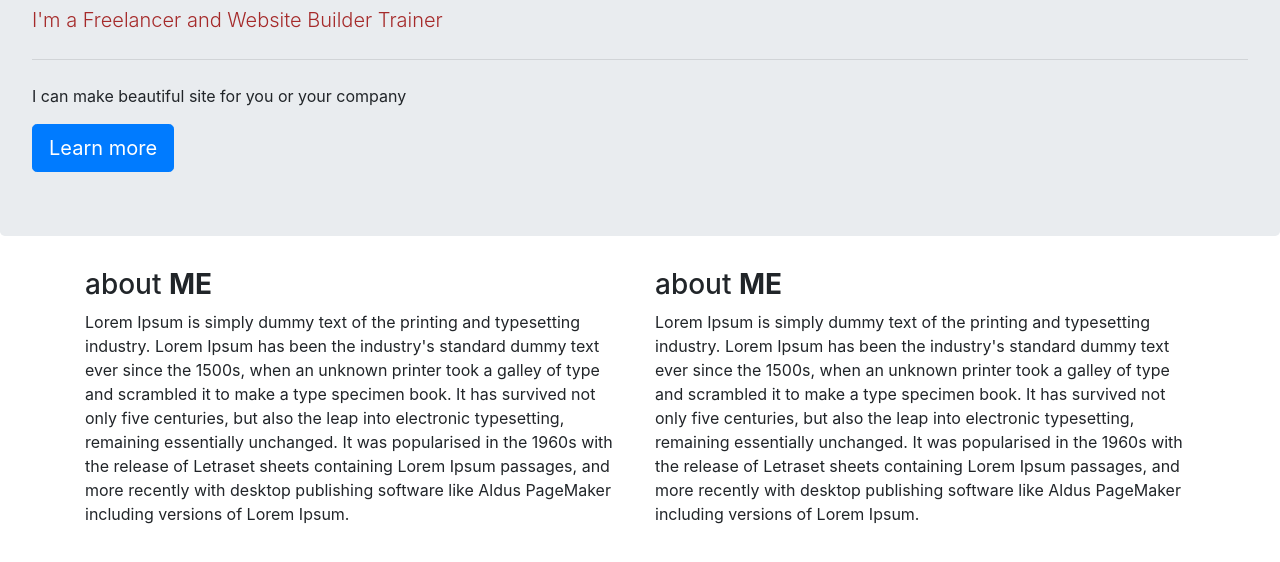
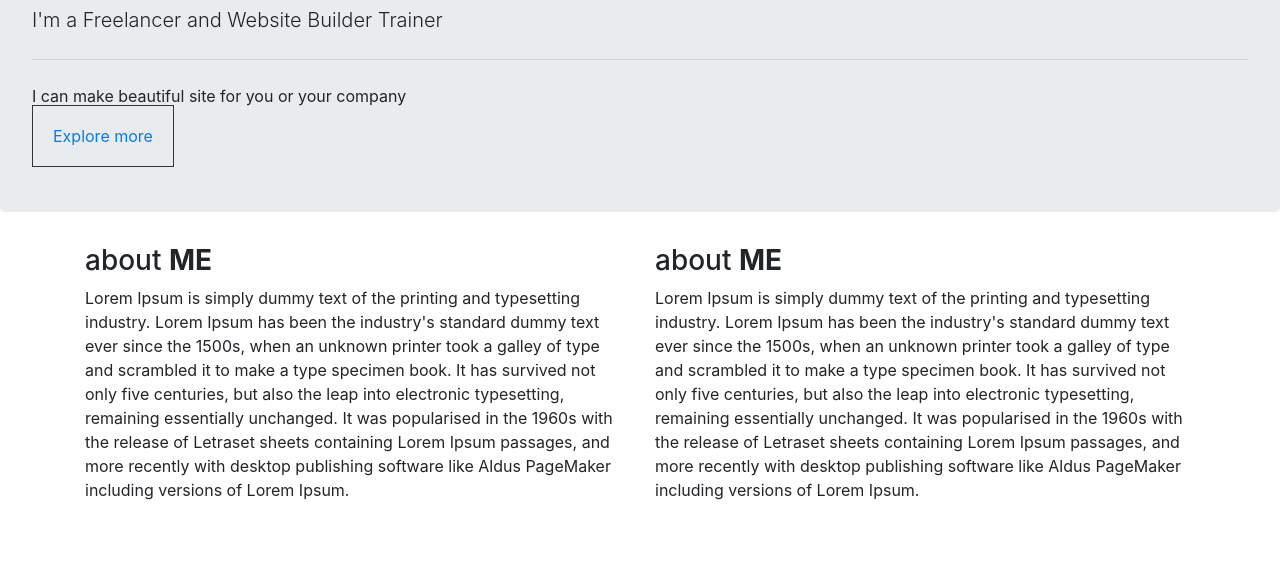
Before and after one commit to ahadsenja/ahadsenja.github.io, a plain HTML site: page index.html in a window 1280 px wide. Shown: the part 134-696 px from the top of the page. Drawn offline with nearby package versions, Linux system fonts and the light colour scheme.

Commit message:
chore: add custom button style

```diff
--- a/index.html
+++ b/index.html
@@ -22,7 +22,7 @@
             <p class="lead">I'm a Freelancer and Website Builder Trainer</p>
             <hr class="my-4">
             <p>I can make beautiful site for you or your company</p>
-            <a class="btn btn-primary btn-lg" href="#" role="button">Learn more</a>
+            <a class="explore" href="#" role="button">Explore more</a>
             <br />
         </div>
     </header>
--- a/static/css/index.css
+++ b/static/css/index.css
@@ -2,6 +2,15 @@
     font-family: -apple-system, BlinkMacSystemFont, 'Segoe UI', Roboto, Oxygen, Ubuntu, Cantarell, 'Open Sans', 'Helvetica Neue', sans-serif
 }
 
-.lead {
-    color: brown;
+.explore {
+    border: 1px solid #333333;
+    padding: 20px;
+    font-family: -apple-system, BlinkMacSystemFont, 'Segoe UI', Roboto, Oxygen, Ubuntu, Cantarell, 'Open Sans', 'Helvetica Neue', sans-serif
 }
+
+.explore:hover {
+    border: 1px solid tomato;
+    background-color: tomato;
+    padding: 20px;
+    font-family: -apple-system, BlinkMacSystemFont, 'Segoe UI', Roboto, Oxygen, Ubuntu, Cantarell, 'Open Sans', 'Helvetica Neue', sans-serif
+}
```
